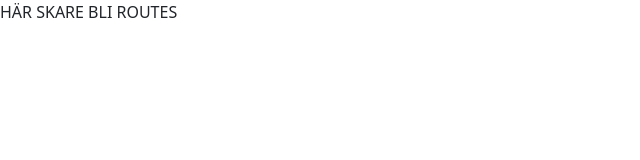
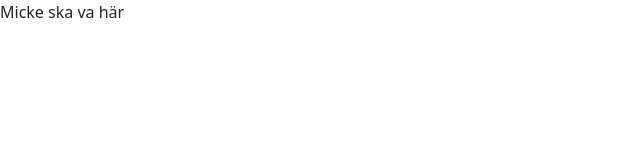
Before and after one commit to doctorbond2/GRUPPARBETE-Project-Morfjus, a React (Vite) app: page / in a window 1280 px wide. Shown: the top 160 px of the page, without its empty margins (0-640 px from the left). Built offline with nearby package versions, Linux system fonts and the light colour scheme.

Commit message:
Fight one

```diff
--- a/src/App.jsx
+++ b/src/App.jsx
@@ -7,7 +7,7 @@ import { Routes, Route } from "react-router";
 function App() {
   const [count, setCount] = useState(0);
 
-  return <>HÄR SKARE BLI ROUTES</>;
+  return <>Micke ska va här</>;
 }
 
 export default App;
```
